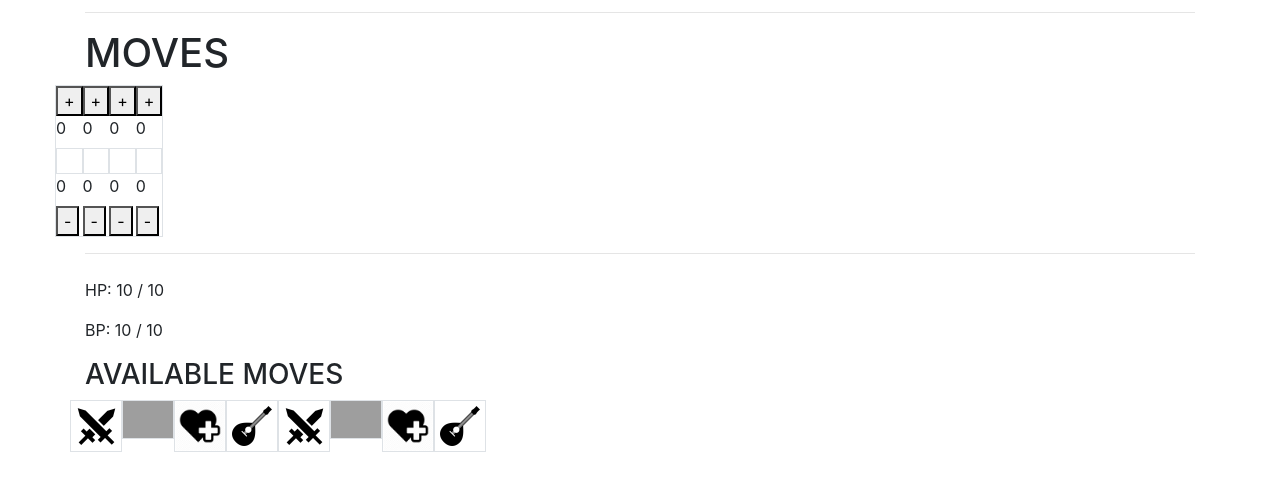
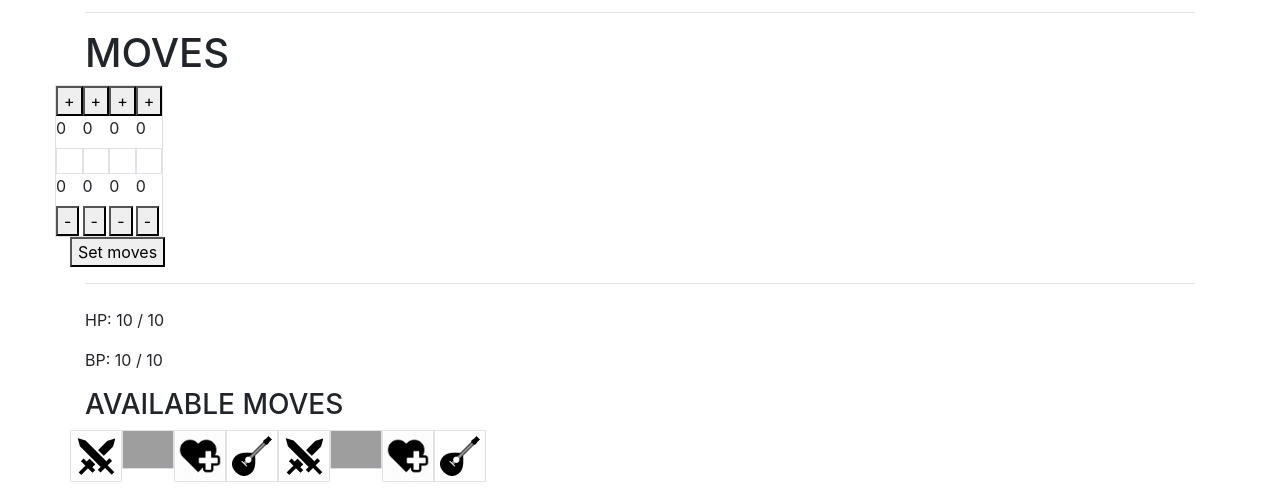
Before and after one commit to fulibacsi/bidwar, a Flask app: page /game in a window 1280 px wide. Shown: the part 300-800 px from the top of the page. Run offline with Flask 2, Linux system fonts and the light colour scheme; some libraries are stand-ins or nearby versions; grey boxes are pictures that could not be loaded.

Commit message:
Added visual functionality to buttons.

```diff
--- a/app/static/game.js
+++ b/app/static/game.js
@@ -58,7 +58,31 @@ function create_move(type='', src='', target) {
     target.appendChild(img);
 }
 
+function set_moves() {
+    console.log('Moves setted!');
+    cycle_visibility('p1-place-bids');
+    cycle_visibility('p1-set-moves');
+}
 
 function change_bid(amount, target) {
-    // TODO : implement!
+    var act_bp = document.getElementById('p1-act-bp');
+    var act_bp_value = parseInt(act_bp.textContent);
+    target = document.getElementById(target);
+    var value = parseInt(target.textContent);
+    if (act_bp_value - amount >= 0) {
+        target.innerText = value + amount;
+        act_bp.innerText = act_bp_value - amount;
+    }
 }
+
+function cycle_visibility(target) {
+    target = document.getElementById(target);
+    target.classList.toggle('invisible');
+    target.classList.toggle('visible');
+}
+
+function submit_bids() {
+    console.log('Bids placed!');
+    cycle_visibility('p1-place-bids');
+    cycle_visibility('p1-set-moves');
+}
--- a/app/templates/game.html
+++ b/app/templates/game.html
@@ -38,6 +38,10 @@
             {% endfor %}
         </div>
     </div>
+    <div class="row">
+        <button id="p1-set-moves" onclick="set_moves()" class="visible">Set moves</button>
+        <button id="p1-place-bids" onclick="submit_bids()" class="invisible">Place bids</button>
+    </div>
     <hr>
     <div id="p1-panel" class="row">
         <div class="col">
```
